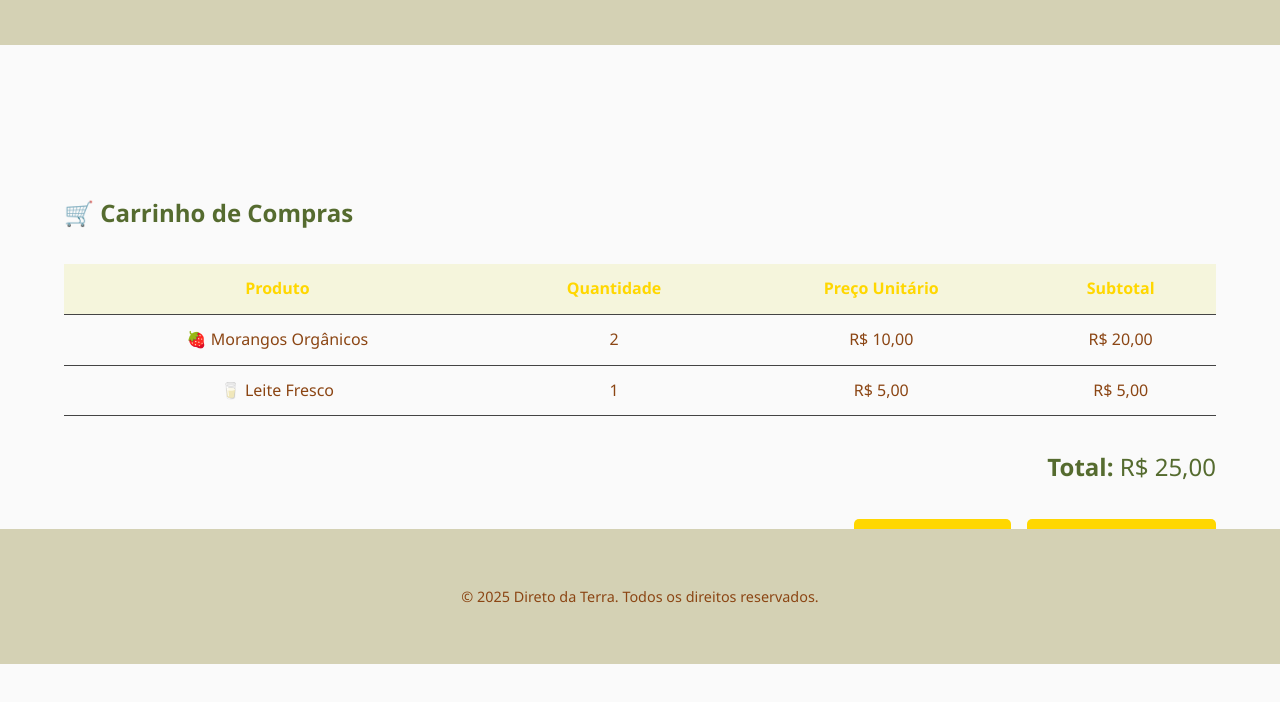
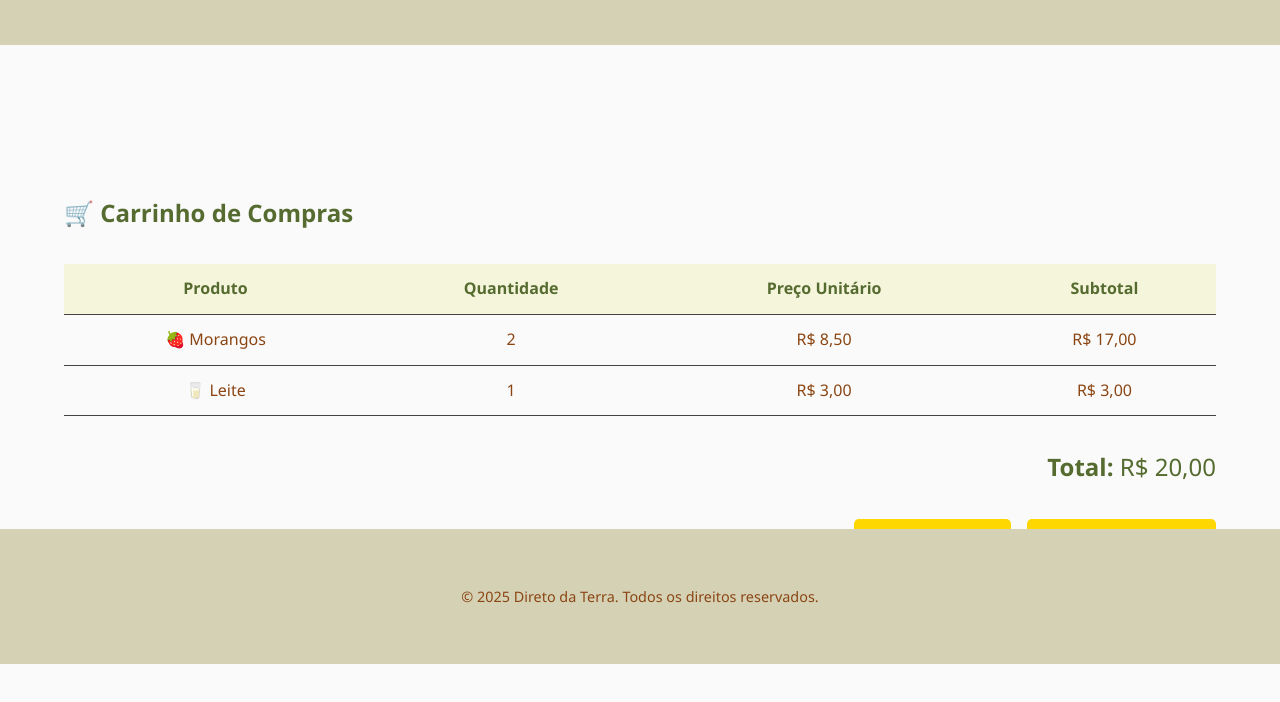
Before and after one commit to GabrielSantosTerra/Agrinho-2025, a plain HTML site: page carrinho.html in a window 1280 px wide. Shown: the part 136-838 px from the top of the page. Drawn offline with Linux system fonts and the light colour scheme.

Commit message:
correções na página do carrinho e no css

```diff
--- a/carrinho.html
+++ b/carrinho.html
@@ -51,22 +51,22 @@
         </thead>
         <tbody>
           <tr>
-            <td>🍓 Morangos Orgânicos</td>
+            <td>🍓 Morangos</td>
             <td>2</td>
-            <td>R$ 10,00</td>
-            <td>R$ 20,00</td>
+            <td>R$ 8,50</td>
+            <td>R$ 17,00</td>
           </tr>
           <tr>
-            <td>🥛 Leite Fresco</td>
+            <td>🥛 Leite</td>
             <td>1</td>
-            <td>R$ 5,00</td>
-            <td>R$ 5,00</td>
+            <td>R$ 3,00</td>
+            <td>R$ 3,00</td>
           </tr>
         </tbody>
       </table>
 
       <div class="total-carrinho">
-        <p><strong>Total:</strong> R$ 25,00</p>
+        <p><strong>Total:</strong> R$ 20,00</p>
       </div>
 
       <div class="botoes-carrinho">
--- a/styles.css
+++ b/styles.css
@@ -332,7 +332,6 @@
 
   .carrinho th {
     background-color: #F5F5DC;
-    color: #FFD700;
   }
 
   .carrinho td {
```
